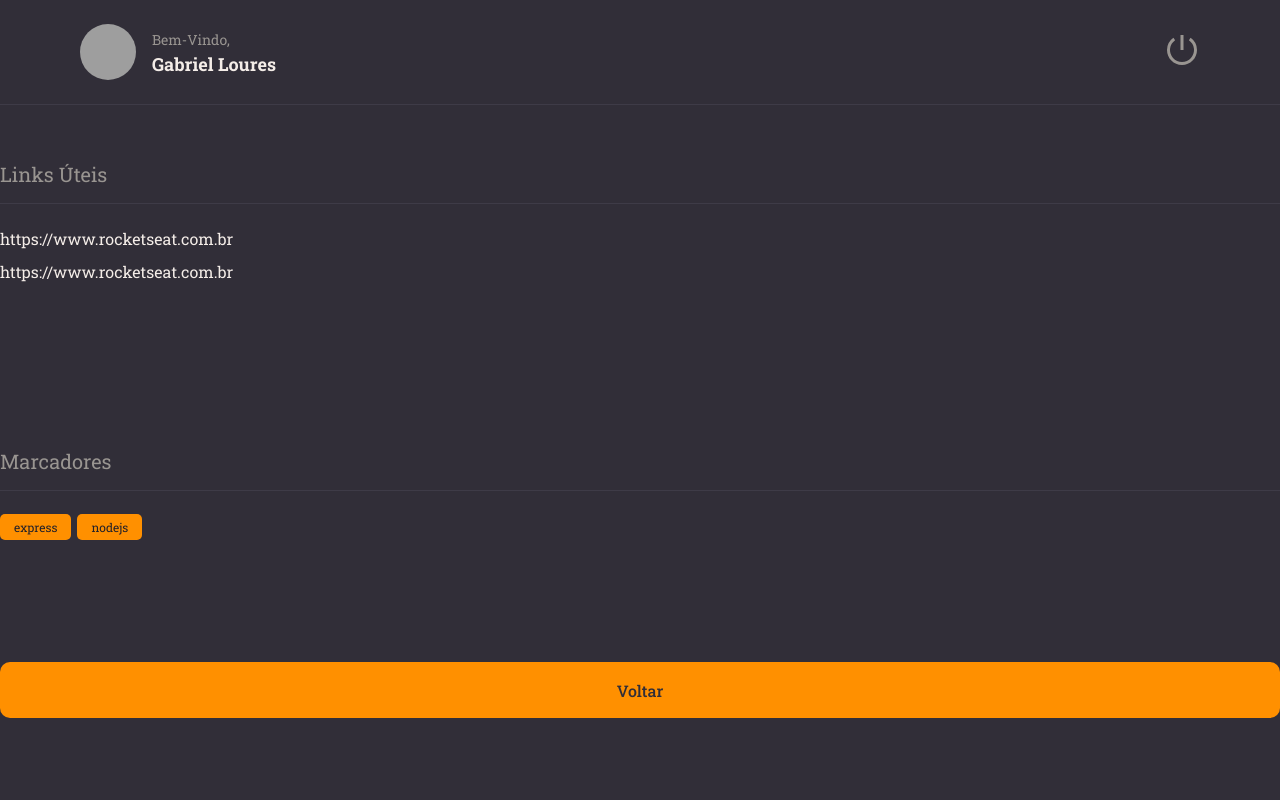
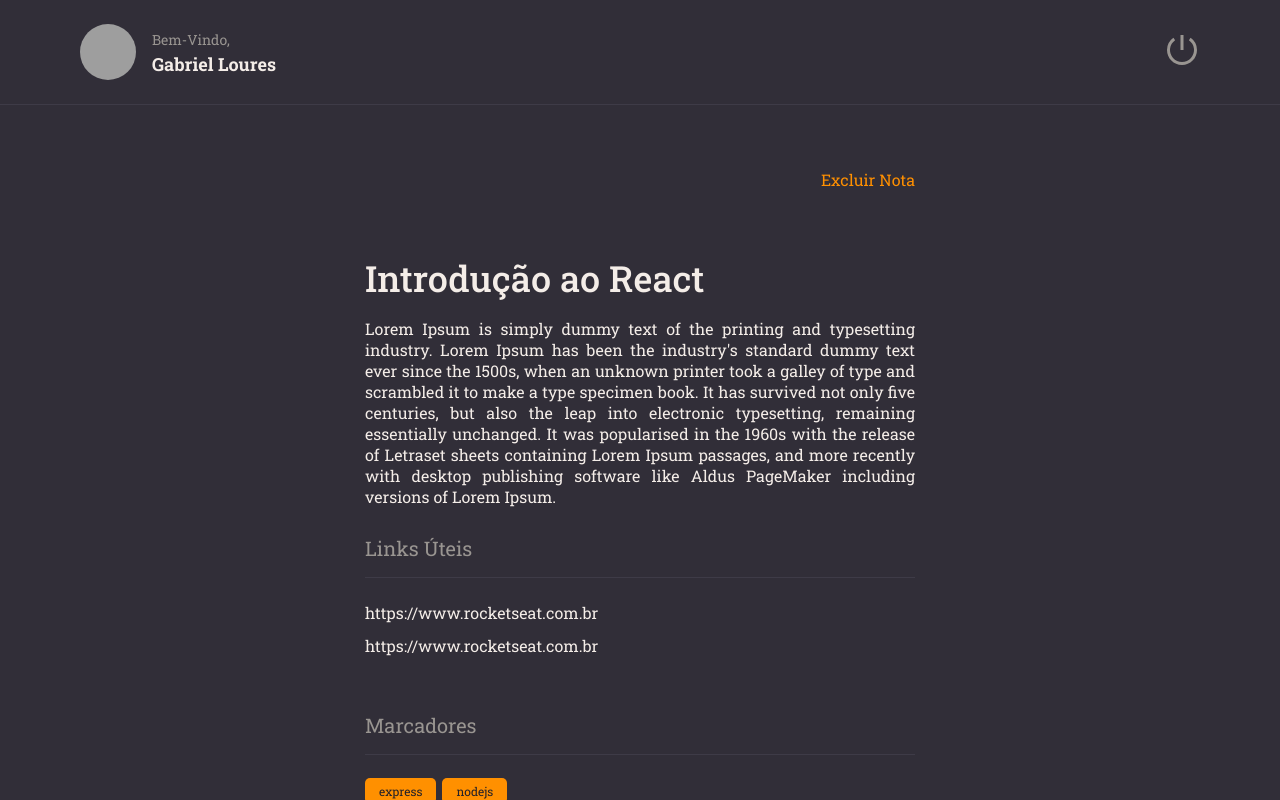
Before and after one commit to GabrielLoures/rocketnotes, a React (Vite) app: page / in a window 1280 px wide. Built offline with nearby package versions, Linux system fonts and the light colour scheme; grey boxes are pictures that could not be loaded.

Commit message:
End Details Page

```diff
--- /dev/null
+++ b/src/components/ButtonText/index.jsx
@@ -0,0 +1,13 @@
+import { Container } from './styles';
+
+export function ButtonText({ title, ...rest }) {
+
+  return (
+
+    <Container type="button" {...rest}>
+      {title}
+    </Container>
+
+  );
+
+}
--- /dev/null
+++ b/src/components/ButtonText/styles.js
@@ -0,0 +1,11 @@
+import styled from 'styled-components';
+
+export const Container = styled.button`
+
+  background: none;
+  color: ${({theme}) => theme.COLORS.ORANGE};
+
+  border: none;
+  font-size: 16px;
+
+`
--- a/src/components/Section/styles.js
+++ b/src/components/Section/styles.js
@@ -2,7 +2,7 @@
 
 export const Container = styled.section`
 
-  margin: 56px 0 28px;
+  margin: 28px 0;
 
   > h2 {
     border-bottom-width: 1px;
--- a/src/pages/Details/index.jsx
+++ b/src/pages/Details/index.jsx
@@ -1,4 +1,4 @@
-import { Container, Links } from './styles';
+import { Container, Links, Content } from './styles';
 
 import { Header } from '../../components/Header';
 
@@ -8,12 +8,28 @@
 
 import { Tag } from '../../components/Tag';
 
+import { ButtonText } from '../../components/ButtonText';
+
 export function Details() {
 
   return (
     <Container>
 
       <Header />
+
+      <main>
+
+        <Content>
+
+          <ButtonText title="Excluir Nota"/>
+
+          <h1>
+            Introdução ao React
+          </h1>
+
+          <p>
+            Lorem Ipsum is simply dummy text of the printing and typesetting industry. Lorem Ipsum has been the industry's standard dummy text ever since the 1500s, when an unknown printer took a galley of type and scrambled it to make a type specimen book. It has survived not only five centuries, but also the leap into electronic typesetting, remaining essentially unchanged. It was popularised in the 1960s with the release of Letraset sheets containing Lorem Ipsum passages, and more recently with desktop publishing software like Aldus PageMaker including versions of Lorem Ipsum.
+          </p>
 
           <Section title="Links Úteis">
             <Links>
@@ -33,6 +49,10 @@
 
           <Button title="Voltar" />
 
+        </Content>
+
+      </main>
+
     </Container>
   )
 
--- a/src/pages/Details/styles.js
+++ b/src/pages/Details/styles.js
@@ -9,7 +9,13 @@
   grid-template-rows: 105px auto; // primaira linha (row), que é o header, terá 105px de altura fixa e a outra linha, que é o corpo da página, terá altura automática
   grid-template-areas:
     "header"
-    "content"
+    "content";
+
+  > main {
+    grid-area: content;
+    overflow-y: scroll; // quando o conteúdo não couber mais na vertical, apareça uma barra pra scroll
+    padding: 64px 0;
+  }
 
 `;
 
@@ -25,4 +31,30 @@
     }
   }
 
-`
+`;
+
+export const Content = styled.div`
+
+  max-width: 550px;
+  margin: 0 auto;
+
+  display: flex;
+  flex-direction: column;
+
+  > button:first-child {
+    align-self: end;
+  }
+
+  > h1 {
+    font-size: 36px;
+    font-weight: 500;
+    padding-top: 64px;
+  }
+
+  > p {
+    font-size: 16px;
+    margin-top: 16px;
+    text-align: justify; // deixa o texto alinhado com as bordas da box certinhos
+  }
+
+`;
```
Lines whose indentation alone changed are shown as unchanged.
